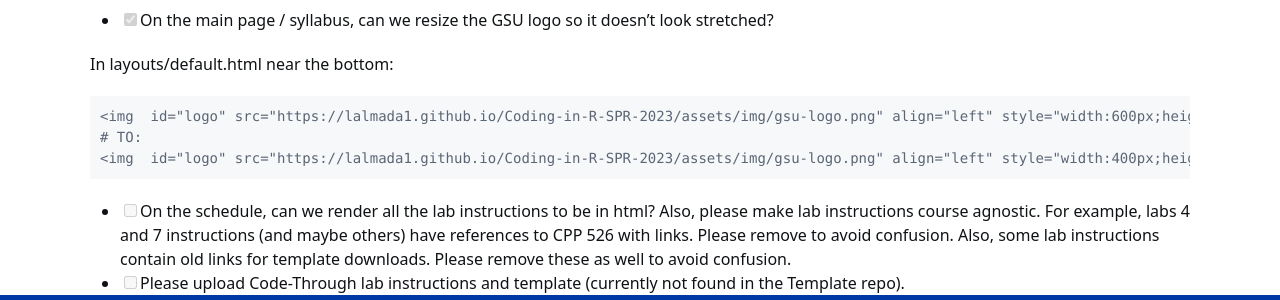
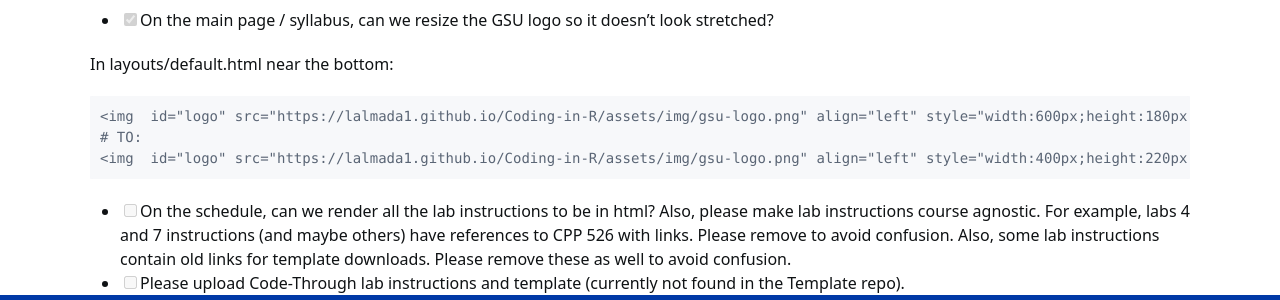
Before and after one commit to lalmada1/Coding-in-R, a Jekyll site: the page built from punchlist.md, in a window 1280 px wide and 1282 px high. Shown: the part 567-867 px from the top of the window. Built offline with Jekyll 4.4.1, drawn with Linux system fonts in a browser that asks for light colours; nearby versions of some CDN libraries; our own code applies the rules of GitHub Pages for plain Markdown files; a style sheet for code colours, icons or effects is not loaded.

Commit message:
Update _config.yml

```diff
--- a/_config.yml
+++ b/_config.yml
@@ -12,12 +12,12 @@
 
 github_info:
     username:       lalmada1   # GitHub account name
-    website-repo:   Coding-in-R-SPR-2023
-    course-repo:    Coding-in-R-SPR-2023
+    website-repo:   Coding-in-R
+    course-repo:    Coding-in-R
 
 description:        Coding in R for Policy Analytics
 
-course_url:         "https://lalmada1.github.io/Coding-in-R-SPR-2023"
+course_url:         "https://lalmada1.github.io/Coding-in-R"
 title:              lalmada1   # GitHub account name
 
 brand:
```
